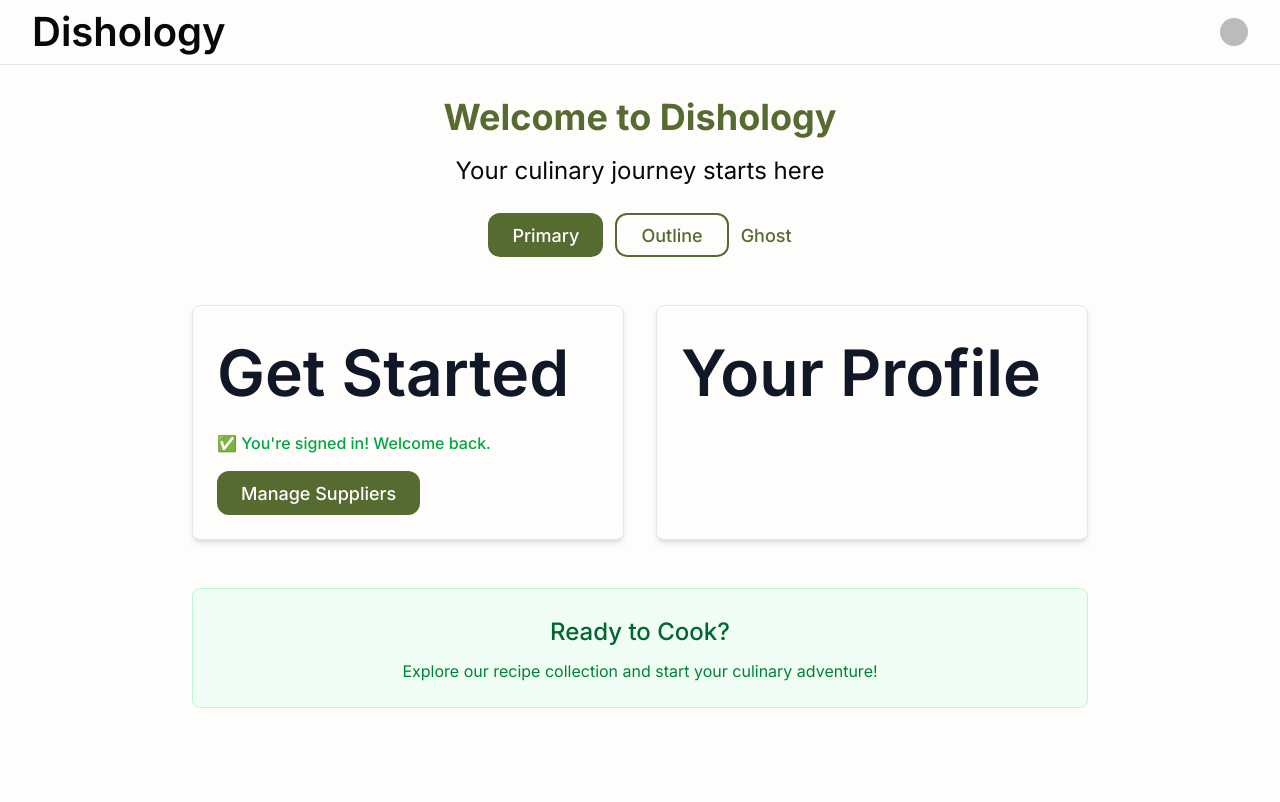
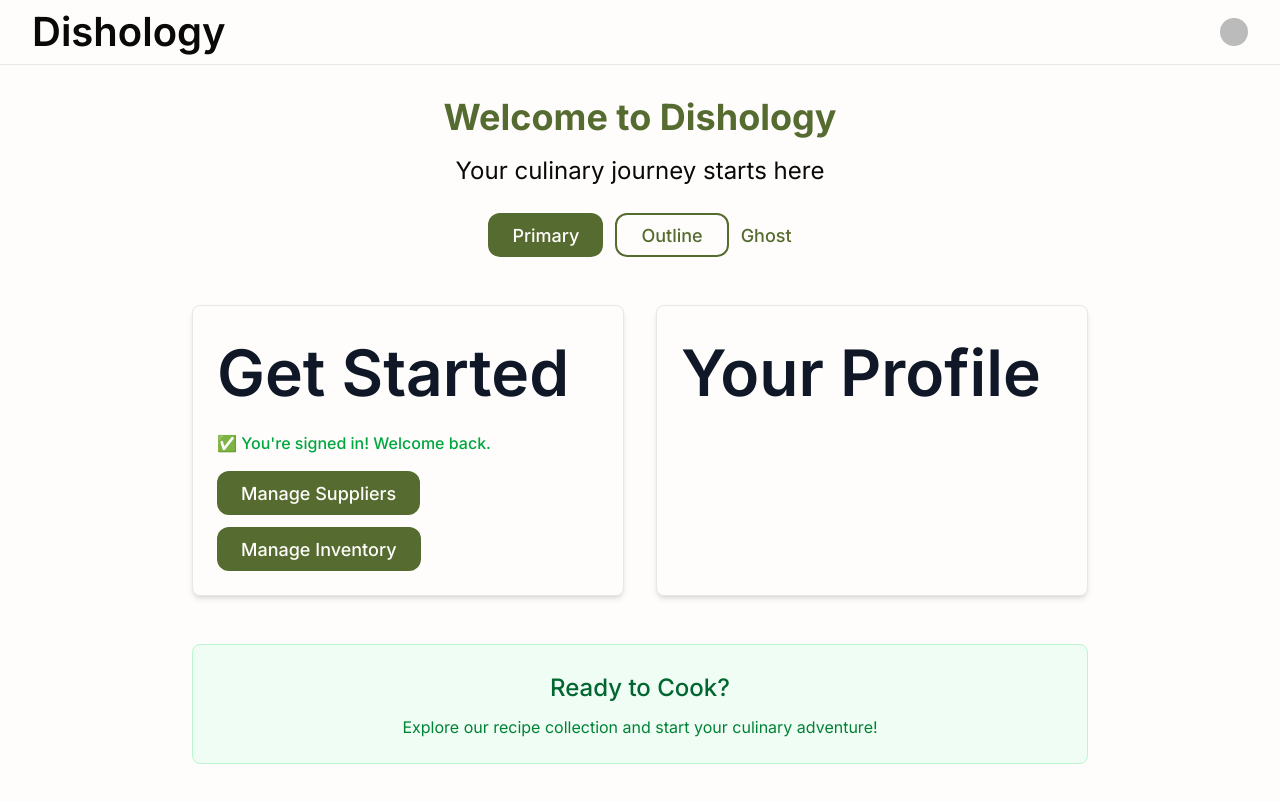
Before and after one commit to JessicaWillard/dishology, a Next.js app: page / in a window 1280 px wide. Shown: the top 802 px of the page. Built offline with nearby package versions, Linux system fonts and the light colour scheme; no server answers; sample sign-in values are in the browser's storage; some icons are missing.

Commit message:
feat: enhance layout and inventory management features
- Added a link to the homepage in the layout component for improved navigation.
- Introduced a new button for managing inventory on the home page.
- Removed the TestCard component as it is no longer needed.

```diff
--- a/src/app/layout.tsx
+++ b/src/app/layout.tsx
@@ -10,6 +10,7 @@ import {
 } from "@clerk/nextjs";
 import { QueryProvider } from "@/providers/QueryProvider";
 import "./globals.css";
+import Link from "next/link";
 
 const inter = Inter({
   variable: "--font-inter",
@@ -44,9 +45,12 @@ export default function RootLayout({
             <div className="max-w-7xl mx-auto px-4 sm:px-6 lg:px-8">
               <div className="flex justify-between items-center h-16">
                 <div className="flex items-center">
-                  <p className="text-xl font-sans font-semibold text-black">
+                  <Link
+                    href="/"
+                    className="text-xl font-sans font-semibold text-black"
+                  >
                     Dishology
-                  </p>
+                  </Link>
                 </div>
                 <div className="flex items-center space-x-4">
                   <SignedOut>
--- a/src/app/page.tsx
+++ b/src/app/page.tsx
@@ -53,6 +53,9 @@ export default function Home() {
                 <Button variant="solid" href="/suppliers">
                   Manage Suppliers
                 </Button>
+                <Button variant="solid" href="/inventory">
+                  Manage Inventory
+                </Button>
               </div>
             </SignedIn>
           </div>
--- a/src/components/inventory-components/TestCard/index.tsx
+++ /dev/null
@@ -1,12 +0,0 @@
-import { Box } from "../../ui/Box";
-import { Text } from "../../ui/Text";
-
-export const TestCard = () => {
-  return (
-    <Box padding="md" radius="md" shadow="md">
-      <Text>Test Card - Simple Component</Text>
-    </Box>
-  );
-};
-
-TestCard.displayName = "TestCard";
```
